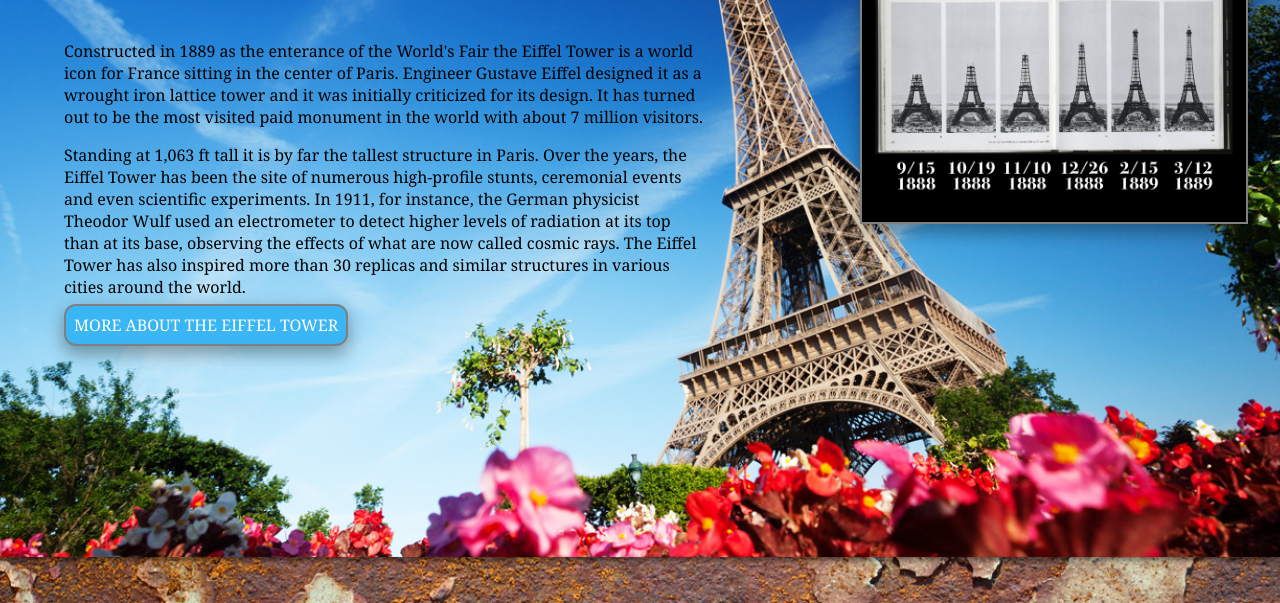
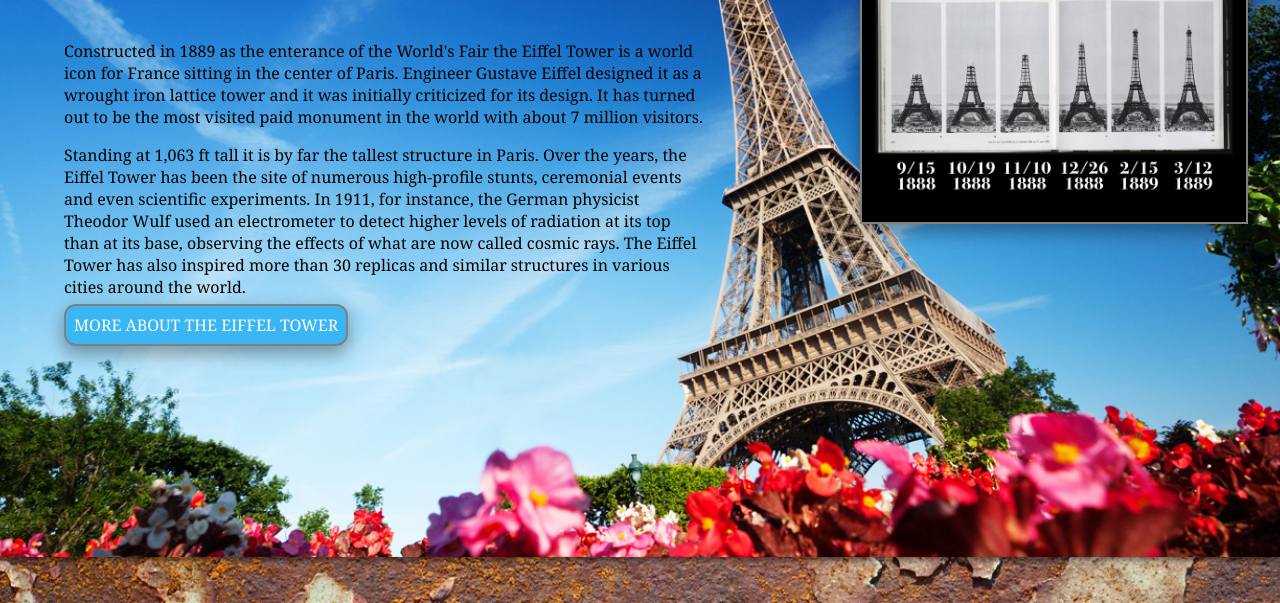
Before and after one commit to rrakowski1/project1rakowski, a plain HTML site: page index.html in a window 1280 px wide. Shown: the part 197-800 px from the top of the page. Drawn offline with Linux system fonts and the light colour scheme.

Commit message:
deleted tree our of background

```diff
--- a/main.css
+++ b/main.css
@@ -10,7 +10,7 @@ body {
 
 body {
   background-color: black;
-  background-image: url("images/background2.jpg");
+  background-image: url("images/background3.jpg");
   background-repeat: no-repeat;
   background-position: center center;
   background-size: cover;
```
Also changed, not shown: images/background3.jpg (added), 1 other file.
